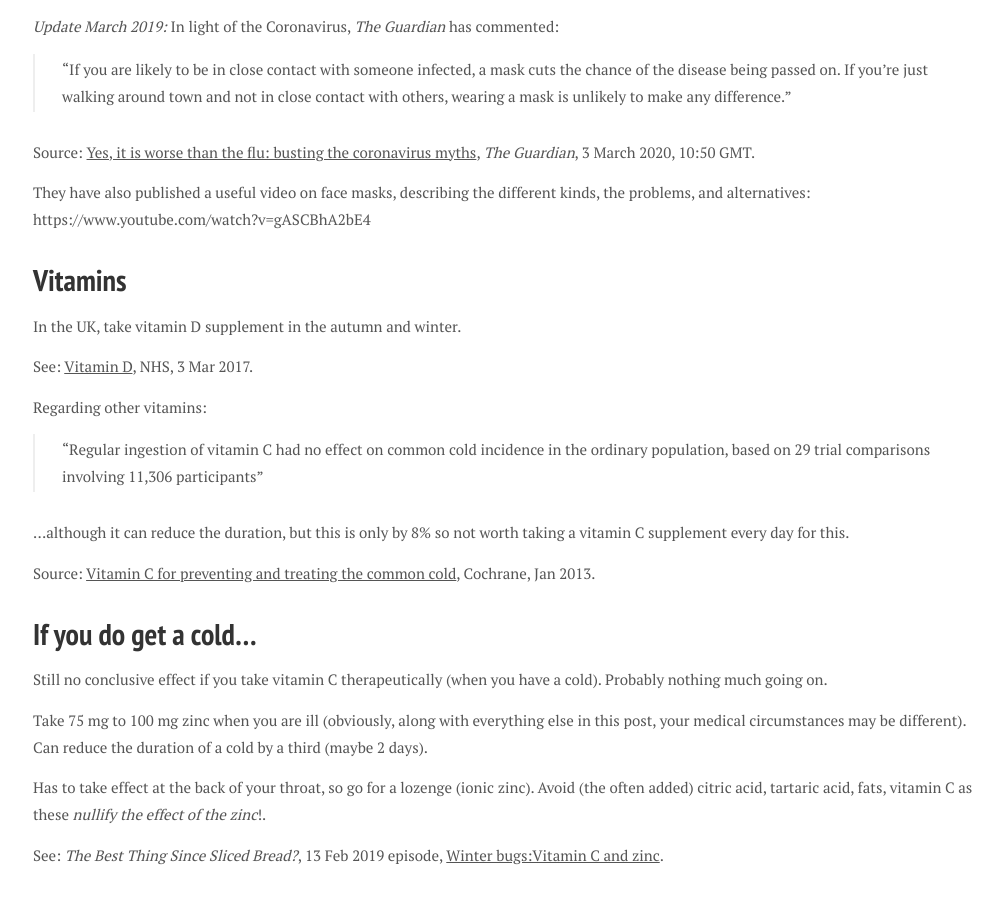
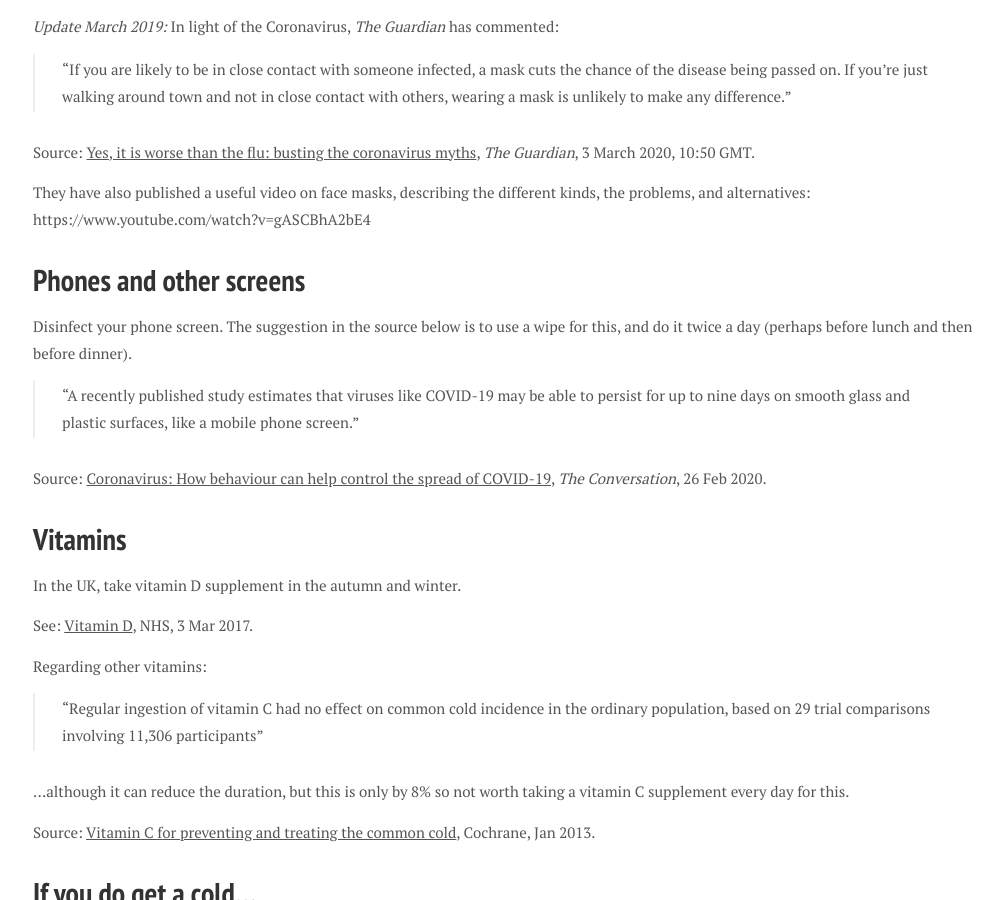
Before and after one commit to d6y/richard.dallaway.com, a Jekyll site: the page built from _posts/2019-10-15-handwash.md, in a window 1280 px wide and 900 px high, scrolled down 2017 px. Shown: the whole window, without its empty margins (137-1140 px from the left). Built offline with Jekyll 4.4.1, drawn with Linux system fonts in a browser that asks for light colours; nearby versions of some CDN libraries; some web fonts are replaced.

Commit message:
a note on cleaning phone screens

```diff
--- a/_posts/2019-10-15-handwash.md
+++ b/_posts/2019-10-15-handwash.md
@@ -94,6 +94,17 @@ Source: [Yes, it is worse than the flu: busting the coronavirus myths](https://w
 
 They have also published a useful video on face masks, describing the different kinds, the problems, and alternatives: https://www.youtube.com/watch?v=gASCBhA2bE4
 
+
+# Phones and other screens
+
+Disinfect your phone screen.
+The suggestion in the source below is to use a wipe for this,
+and do it twice a day (perhaps before lunch and then before dinner).
+
+> "A recently published study estimates that viruses like COVID-19 may be able to persist for up to nine days on smooth glass and plastic surfaces, like a mobile phone screen."
+
+Source: [Coronavirus: How behaviour can help control the spread of COVID-19](https://theconversation.com/coronavirus-how-behaviour-can-help-control-the-spread-of-covid-19-132247), _The Conversation_, 26 Feb 2020.
+
 # Vitamins
 
 In the UK, take vitamin D supplement in the autumn and winter.
```
